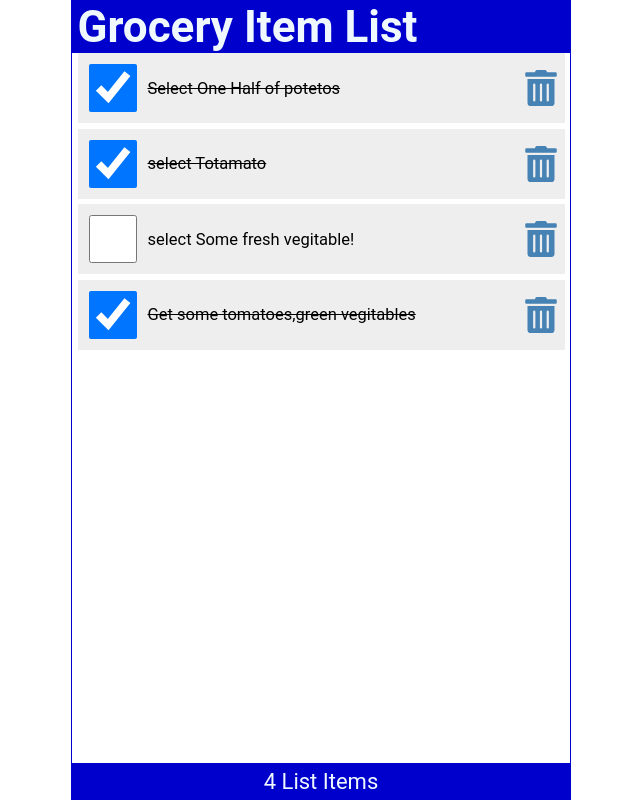
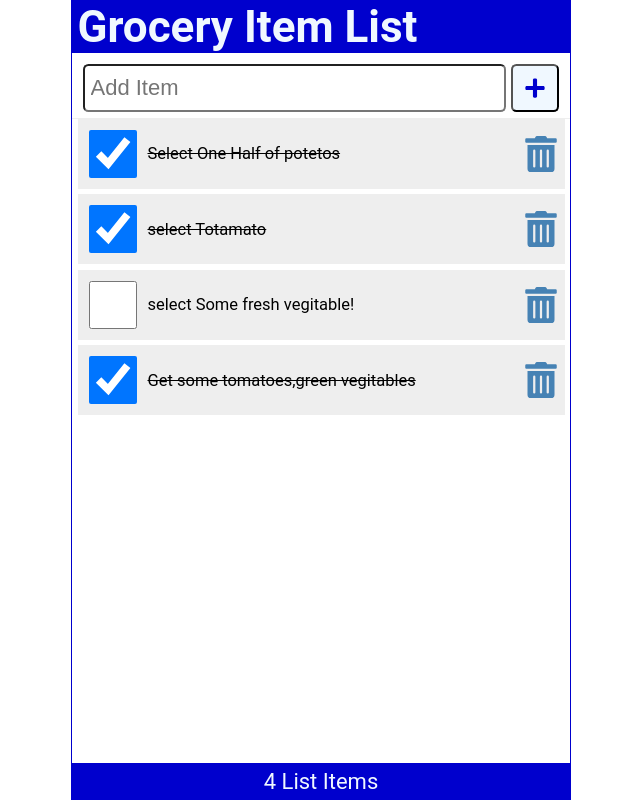
Before and after one commit to MohammadRuhulAmin/react-todo-app, a React (Create React App) app: page / in a window 1280 px wide. Shown: the whole page, without its empty margins (319-959 px from the left). Built offline with nearby package versions, Linux system fonts and the light colour scheme.

Commit message:
add item component start

```diff
--- a/package.json
+++ b/package.json
@@ -9,6 +9,7 @@
     "react": "^18.0.0",
     "react-dom": "^18.0.0",
     "react-icon": "^1.0.0",
+    "react-icons": "^4.3.1",
     "react-scripts": "5.0.0",
     "web-vitals": "^2.1.4"
   },
@@ -36,7 +37,5 @@
       "last 1 safari version"
     ]
   },
-  "devDependencies": {
-    "react-icons": "^4.3.1"
-  }
+  "devDependencies": {}
 }
--- /dev/null
+++ b/src/AddItem.js
@@ -0,0 +1,24 @@
+import {FaPlus} from "react-icons/fa"
+const AddItem  = ()=>{
+
+    return(
+        <form className="addForm">
+            <label htmlFor="addItem">Add Item</label>
+            <input
+                autoFocus
+                id="addItem"
+                type="text"
+                placeholder= "Add Item"
+                required
+            />
+            <button
+               type="submit"
+               aria-label = 'Add Item'
+             >
+                <FaPlus/>
+             </button>
+        </form>
+    )
+}
+
+export default AddItem
--- a/src/App.js
+++ b/src/App.js
@@ -4,6 +4,7 @@
 import Content from './Content';
 import Footer from './Footer';
 import {useState} from 'react';
+import AddItem from './AddItem';
 function App() {
   const [items,setItems] = useState([
     {
@@ -44,6 +45,7 @@
   return (
     <div className="App">
       <Header title = "Grocery Item List"/>
+      <AddItem/>
       <Content
         items = {items}
         setItems = {setItems}
--- a/src/Footer.js
+++ b/src/Footer.js
@@ -2,10 +2,8 @@
 
 const Footer = ({length}) => {
 
-
   return (
     <footer>
-
       <p>{length} {(length === 1)?"List Item":"List Items"}</p>
     </footer>
   )
--- a/src/index.css
+++ b/src/index.css
@@ -116,3 +116,70 @@
   color: red;
   outline: none;
 }
+
+.addForm {
+  width: 100%;
+  display: flex;
+  justify-content: flex-start;
+  margin: 0.5rem 0 0;
+  padding: 0 0.5rem 0.25rem;
+  border-bottom: 1px solid #eee;
+}
+
+.addForm label {
+  position: absolute;
+  left: -99999px;
+}
+
+.addForm input[type='text'] {
+  flex-grow: 1;
+  max-width: calc(100% - 50px);
+  min-height: 48px;
+  font-size: 1rem;
+  padding: 0.25rem;
+  border-radius: 0.25rem;
+  margin-right: 0.25rem;
+  outline: none;
+}
+
+button {
+  height: 48px;
+  min-width: 48px;
+  border-radius: 0.25rem;
+  padding: 0.5rem;
+  font-size: 1rem;
+  background-color: aliceblue;
+  color: mediumblue;
+  cursor: pointer;
+}
+
+button:focus,
+button:hover {
+  color: white;
+  background-color: limegreen;
+  outline: none;
+}
+
+.searchForm {
+  width: 100%;
+  display: flex;
+  justify-content: flex-start;
+  margin: 0.25rem 0 0;
+  padding: 0 0.5rem 0.25rem;
+  border-bottom: 1px solid #eee;
+}
+
+.searchForm label {
+  position: absolute;
+  left: -99999px;
+}
+
+.searchForm input[type='text'] {
+  flex-grow: 1;
+  max-width: 100%;
+  min-height: 48px;
+  font-size: 1rem;
+  padding: 0.25rem;
+  border-radius: 0.25rem;
+  outline: none;
+}
```
Also changed, not shown: 1 other file (tests, documents, lock files or other folders).
